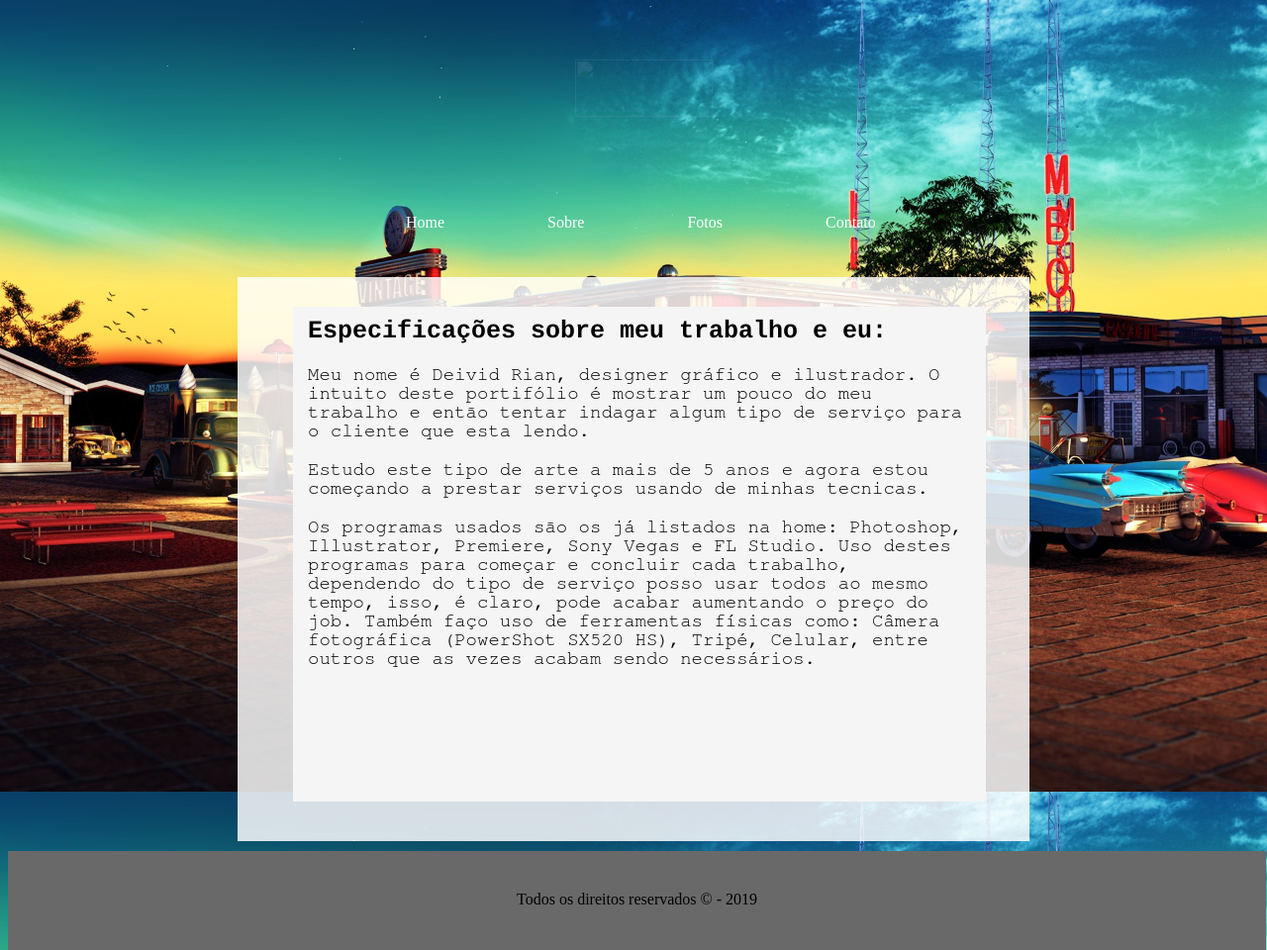
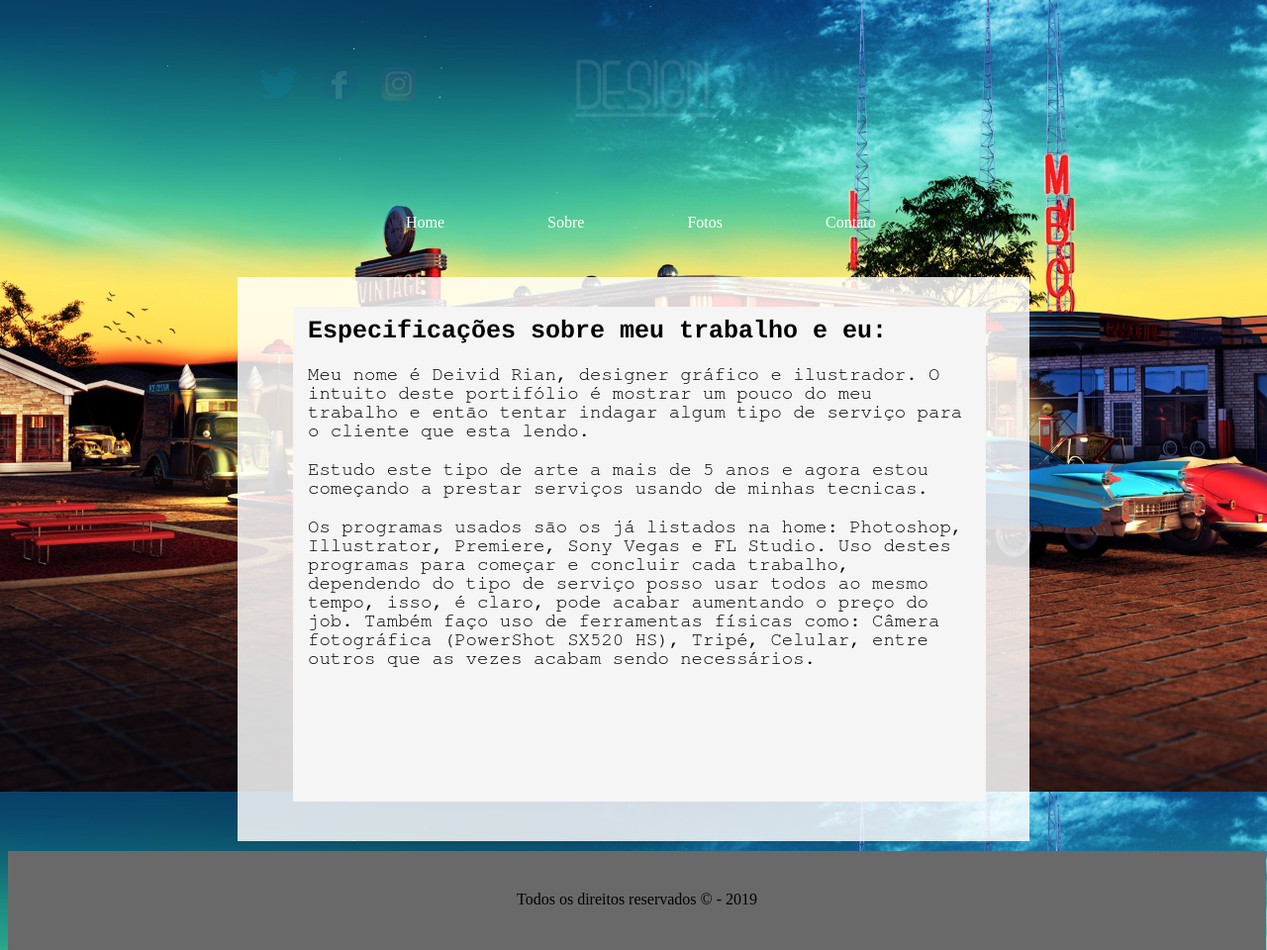
Before and after one commit to deividrian/deividrian.github.io, a plain HTML site: page sobre.html in a window 1280 px wide. Shown: the whole page at 99% size. Drawn offline with Linux system fonts and the light colour scheme.

Commit message:
Update sobre.html

```diff
--- a/sobre.html
+++ b/sobre.html
@@ -2,27 +2,27 @@
 <html>
  <head>
       <title> Portifolio | Deivid Rian </title>
-    <link rel="stylesheet" type="text/css" href="estilo.css">
-        <link rel="shortcut icon" href="img/icon.png" type="image/x-icon" />
+    <link rel="stylesheet" href="estilo.css">
+        <link rel="shortcut icon" href="img/icon.ico" type="image/x-icon" />
         <meta charset="utf-8">
         <meta name="author" content="Deivid Rian">
  </head>
-     <body style="background: url(img/fundo.jpg) no-repeat top center fixed; background-size: cover">
+     <body style="background: url(img/fundo.JPG) no-repeat top center fixed; background-size: cover">
 
          <div id="cabeça">
 
 
         <div class="redes">
-            <a href="https://twitter.com/DavidVDark81" target="_blank"><img src="../sitee/img/fotos/tt.png" alt=""></a>
+            <a href="https://twitter.com/DavidVDark81" target="_blank"><img src="img/fotos/tt.png" alt=""></a>
          </div>
         <div class="redes">
-            <a href="https://www.facebook.com/deividrian.viannadeabreuvargas" target="_blank"><img src="../sitee/img/fotos/face.png" alt=""></a>
+            <a href="https://www.facebook.com/deividrian.viannadeabreuvargas" target="_blank"><img src="img/fotos/face.png" alt=""></a>
         </div>
         <div class="redes">
-            <a href="https://www.instagram.com/d_v.a.r.g.a.s/?hl=pt-br" target="_blank"><img src="../sitee/img/fotos/insta.png" alt=""></a>
+            <a href="https://www.instagram.com/d_v.a.r.g.a.s/?hl=pt-br" target="_blank"><img src="img/fotos/insta.png" alt=""></a>
         </div>
            <div id="desig">
-               <img src="../sitee/img/fotos/design.png" alt="">
+               <img src="img/fotos/design.png" alt="">
            </div>
 
      </div>
```
